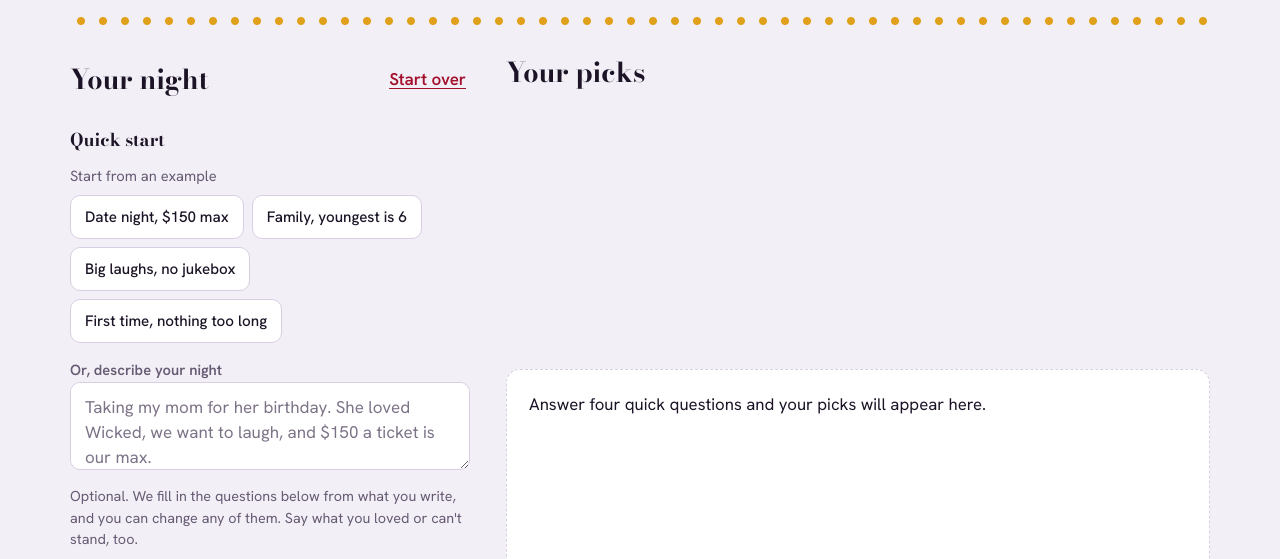
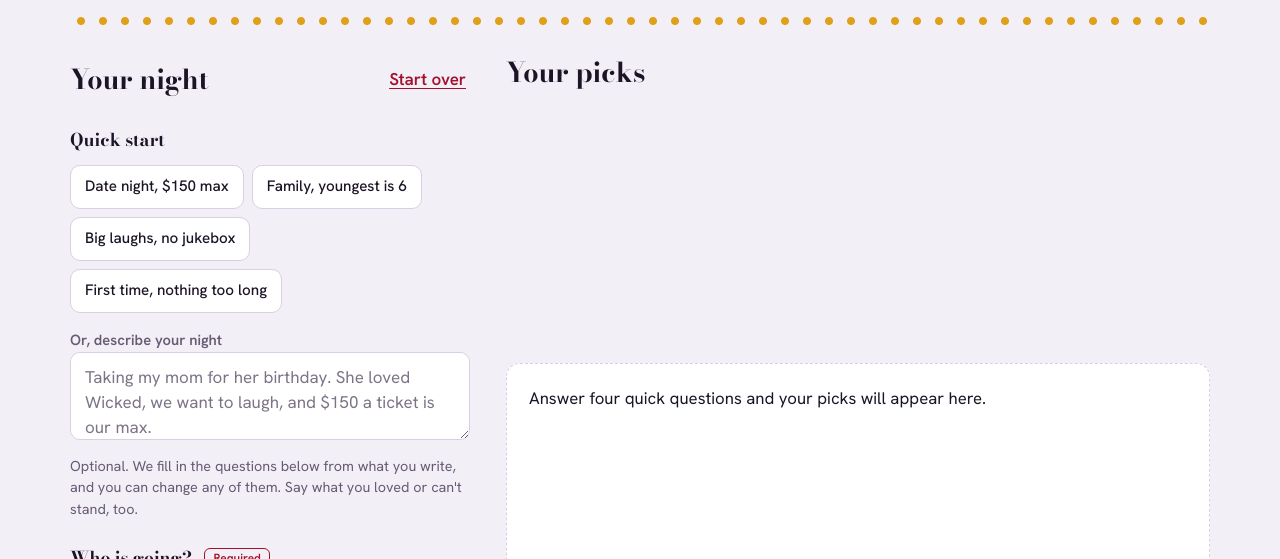
Before and after one commit to building-with-ai-f26/cb5646-broadway-recommender, a plain HTML site: page docs/app/index.html in a window 1280 px wide. Shown: the part 165-724 px from the top of the page. Drawn offline with nearby package versions, Linux system fonts and the light colour scheme.

Commit message:
Remove the 'Start from an example' label above the quick-start examples
Co-Authored-By: Claude Opus 5.5 <noreply@anthropic.com>
Claude-Session: https://claude.ai/code/session_01Mk4kRkDjvttoeYX5ChiD1e

```diff
--- a/docs/app/index.html
+++ b/docs/app/index.html
@@ -216,7 +216,7 @@ button.line:hover { background: var(--accent-soft); }
 
       <div class="quickstart">
         <span class="label">Quick start</span>
-        <div class="quick" id="quick"><p>Start from an example</p></div>
+        <div class="quick" id="quick" role="group" aria-label="Examples"></div>
         <div class="qs">
           <label class="or" for="text">Or, describe your night</label>
           <textarea id="text" placeholder="Taking my mom for her birthday. She loved Wicked, we want to laugh, and $150 a ticket is our max."></textarea>
@@ -867,7 +867,7 @@ const POSTHOG = {"token":"phc_kUeY6SQddEZSftHjWuX2XWQpKrHHY2fuACr8YcDN36wc","hos
   };
   const icon = (name) => `<svg viewBox="0 0 24 24" aria-hidden="true">${ICONS[name]}</svg>`;
 
-  // who, mood and budget start unset (undefined) because they are required; budget null means "any price".
+  // who, mood, type and budget start unset (undefined) because they are required; budget null means "any price".
   // `auto` lists answers filled in from the description; `autoRules` the rule-outs filled in that way.
   const fresh = () => ({ who: undefined, mood: undefined, type: undefined, budget: undefined, age: null, first: "", rules: [], text: "", auto: new Set(), autoRules: [] });
   // Each example is a description; picking one fills the text box and the questions are read from it.
```
Also changed, not shown: web/template.html (+1 -1 lines), docs/app-screenshot.png.
